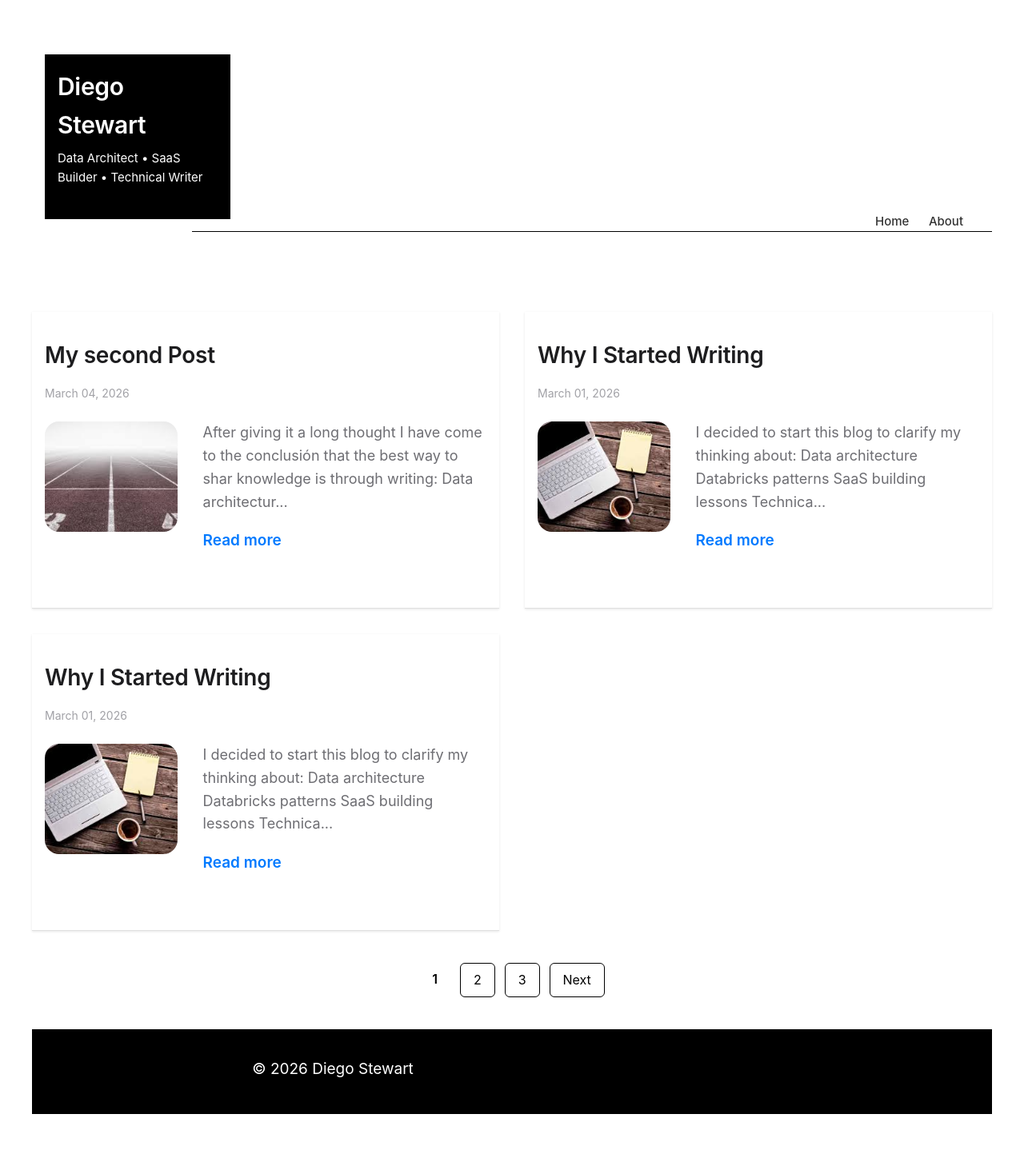
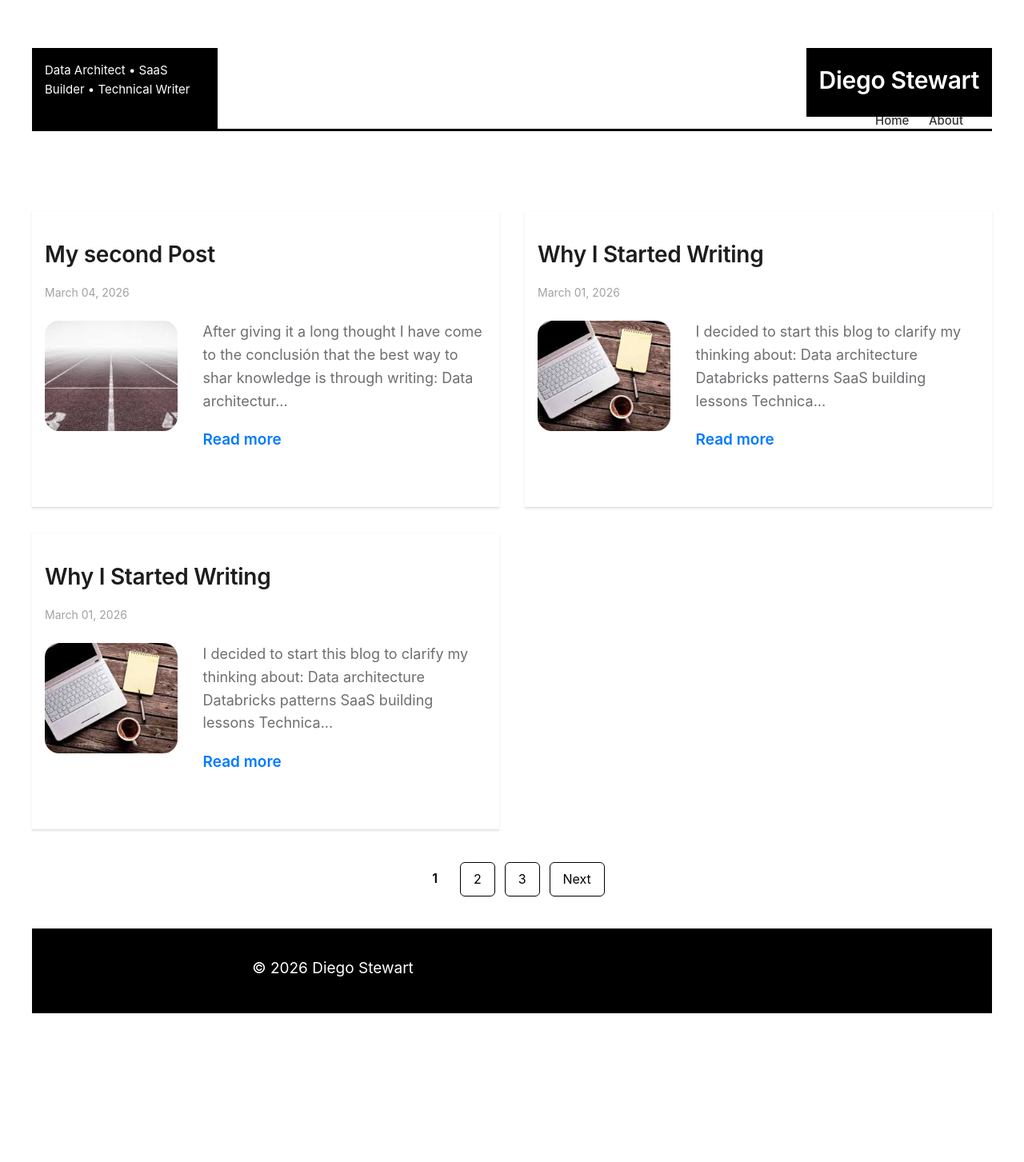
Before and after one commit to diegostewart/diegostewart.github.io, a Jekyll site: the page built from index.html, in a window 1280 px wide. Shown: the whole page at 80% size. Built offline with Jekyll 4.4.1, drawn with Linux system fonts in a browser that asks for light colours; the list of posts is cut into pages by our own code; after the commit the page ends 1327 px from its top, so only the background shows below that.

Commit message:
new changes

```diff
--- a/_layouts/default.html
+++ b/_layouts/default.html
@@ -9,8 +9,10 @@
 
 <header>
   <div class="header-left">
+    <p>{{ site.description }}</p>
+  </div>
+  <div class="header-right">
     <h1><a href="/" style="text-decoration:none;color:white;">{{ site.title }}</a></h1>
-    <p>{{ site.description }}</p>
   </div>
   <nav>
     <a href="/">Home</a>
--- a/style.css
+++ b/style.css
@@ -33,7 +33,7 @@ main h2, header h1 {
 
 header {
   position: relative;
-  padding: 0.5rem 1rem 1rem;
+  padding: 0;
   margin-bottom: 6.25rem;
   display: flex;
   align-items: center;
@@ -44,6 +44,15 @@ header {
   color: white;
   padding: 1rem;
   width: 200px;
+}
+
+.header-right {
+  position: absolute;
+  top: 0;
+  right: 0;
+  background: black;
+  color: white;
+  padding: 1rem;
 }
 
 header h1 {
@@ -100,9 +109,9 @@ footer {
 .header-line {
   position: absolute;
   bottom: 0;
-  left: 200px;
+  left: 0;
   right: 0;
-  height: 1px;
+  height: 3px;
   background: black;
 }
 
```
